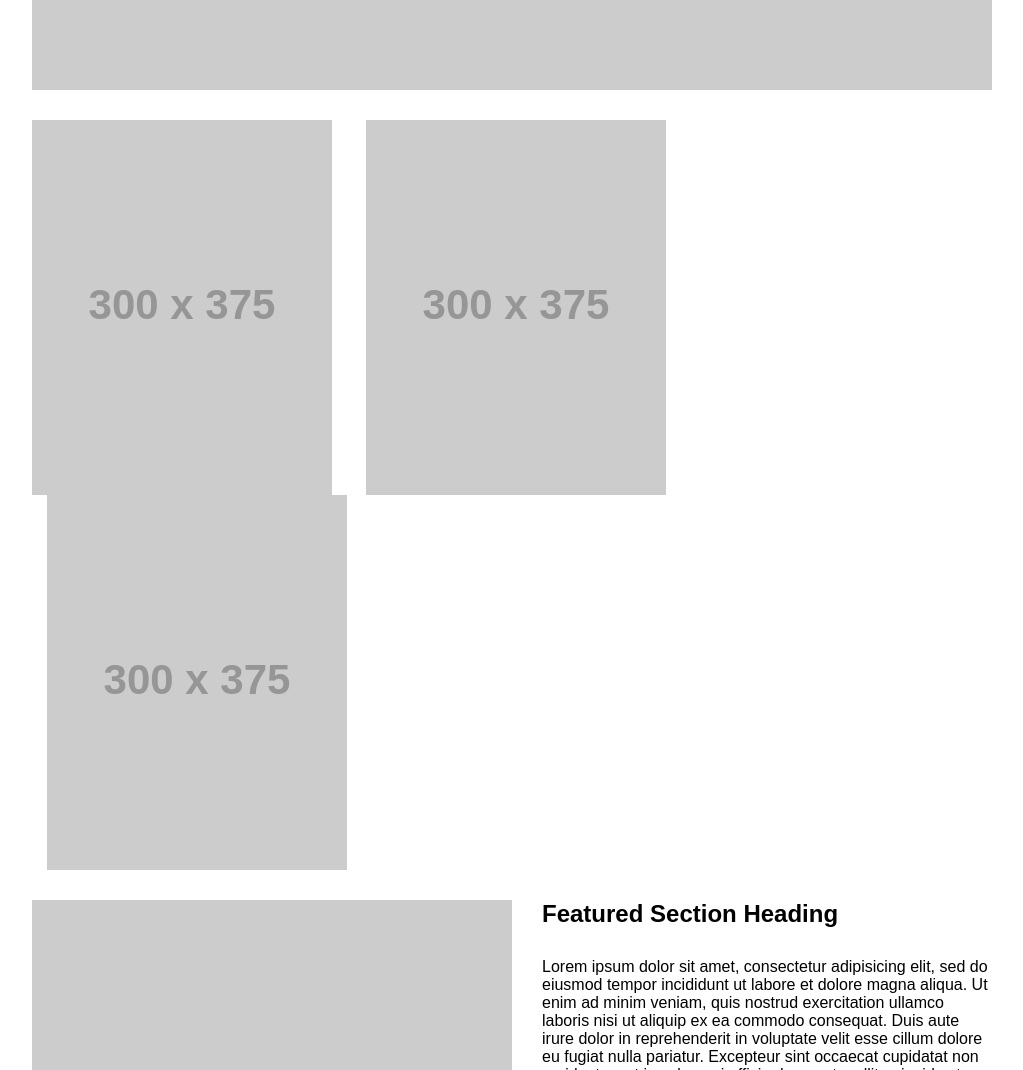
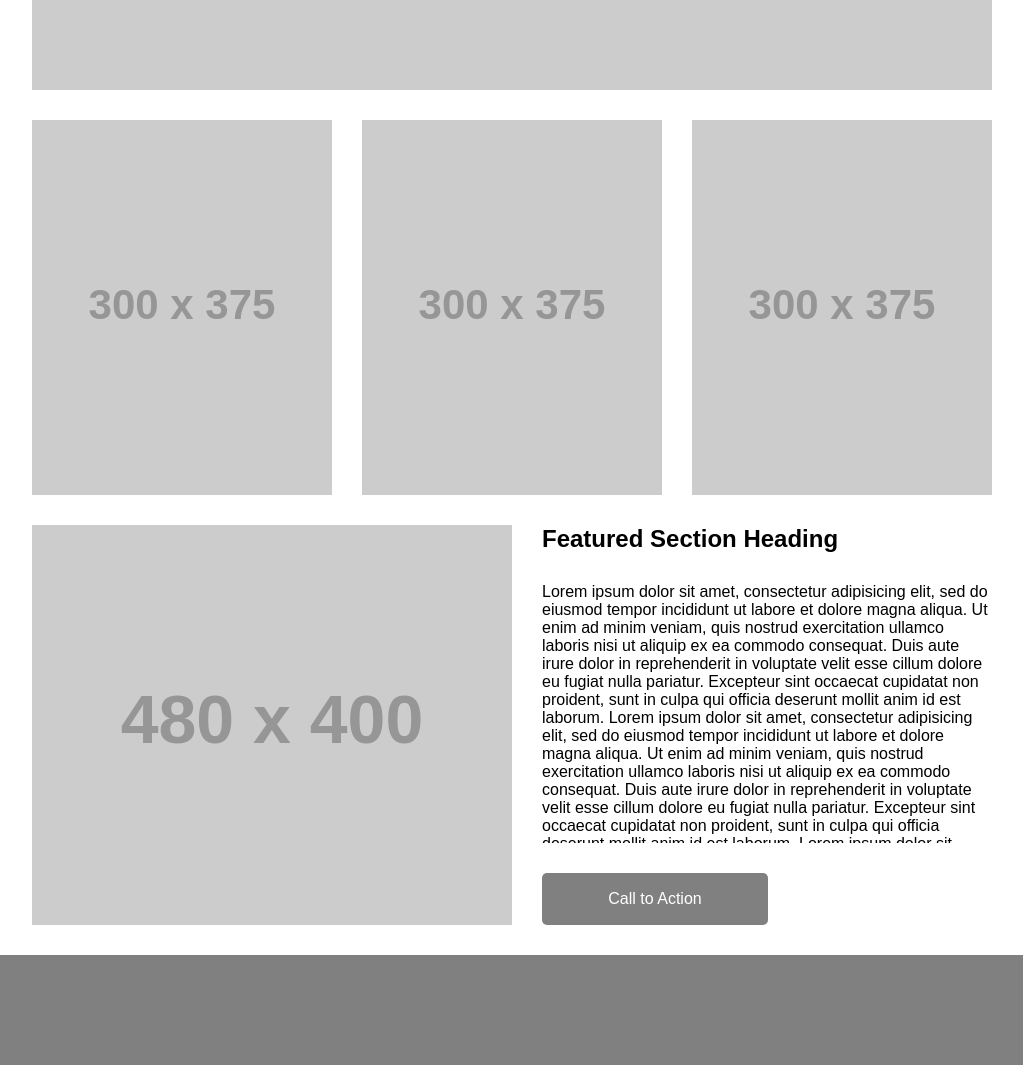
Before and after one commit to jonathanheemstra/css_wireframe, a plain HTML site: page index.html in a window 1280 px wide. Shown: the part 520-1590 px from the top of the page, without its empty margins (128-1151 px from the left). Drawn offline with Linux system fonts and the light colour scheme; placeholder pictures from the web are drawn by us.

Commit message:
add final styles

```diff
--- a/index.html
+++ b/index.html
@@ -21,7 +21,7 @@
         <img src="http://placehold.it/960x450">
       </section>
       <section>
-        <ul>
+        <ul class="tiles">
           <li class="first_child"><img src="http://placehold.it/300x375"></li>
           <li><img src="http://placehold.it/300x375"></li>
           <li class="last_child"><img src="http://placehold.it/300x375"></li>
--- a/styles.css
+++ b/styles.css
@@ -57,6 +57,9 @@ footer {
 .last_child {
   margin-right: 0;
 }
+.tiles {
+  font-size: 0;
+}
 .button {
   width: 40%;
   background: grey;
```
